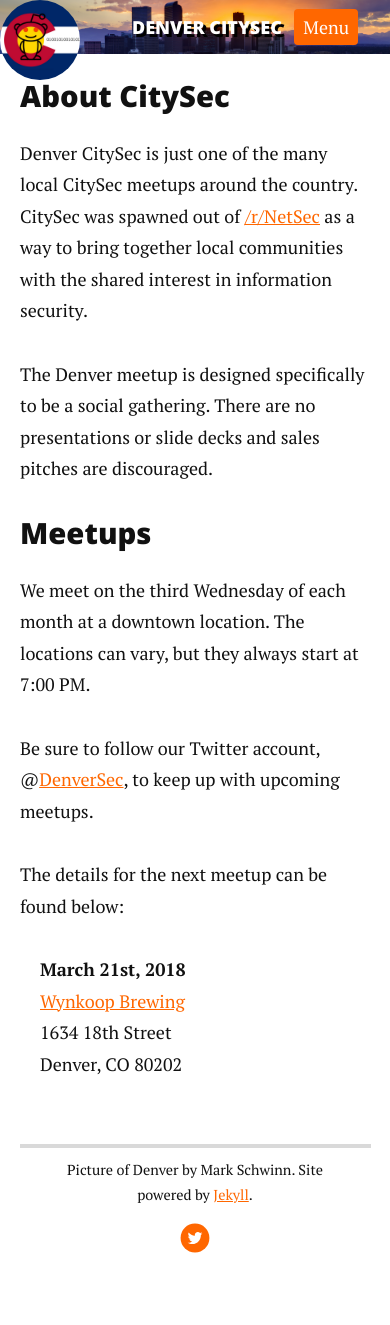
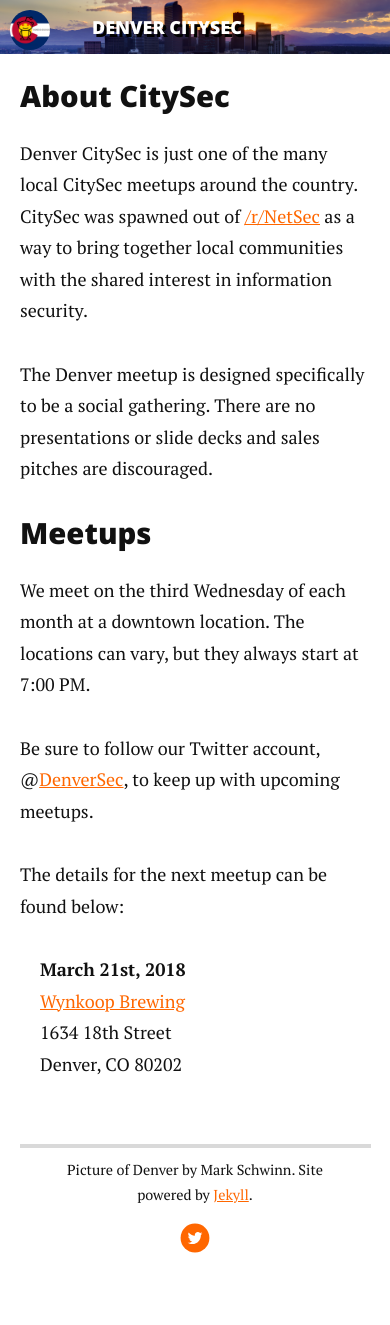
Before and after one commit to denversec/denversec.github.io, a Jekyll site: the page built from index.html, in a window 390 px wide. Built offline with Jekyll 4.4.1, drawn with Linux system fonts in a browser that asks for light colours; nearby versions of some CDN libraries.

Commit message:
Adjust CSS for small displays (phones)

```diff
--- a/_includes/header.html
+++ b/_includes/header.html
@@ -1,6 +1,6 @@
  <div class="header">
      <div class="container">
-         <img src="/assets/img/logo.png" style="float: left; overflow: auto; margin-right: 20px; border-radius: 50%;" width="80" height="80" />
+         <img class="header-icon" src="/assets/img/logo.png" />
          <h1 class="logo"><a href="{{ site.baseurl }}/">{{ site.title }}</a></h1>
          <nav class="nav-collapse">
              <ul class="noList">
--- a/assets/css/style.css
+++ b/assets/css/style.css
@@ -154,6 +154,25 @@
 .h1,.h2,.h3,.h4,.h5,.h6,h1,h2,h3,h4,h5,h6{
     margin:.5rem 0 1.5rem;
     font-family:Open Sans,Helvetica,Arial,sans-serif
+}
+img.header-icon {
+    float: left;
+    overflow: auto;
+    border-radius: 50%;
+    margin-top: 10px;
+    margin-left: 10px;
+    margin-right: 10px;
+    width: 40px;
+    height: 40px;
+}
+@media (min-width:43.75em){
+    img.header-icon{
+        width: 80px;
+        height: 80px;
+        margin-top: 0px;
+        margin-left: 0px;
+        margin-right: 20px;
+    }
 }
 .h1,h1{
     font-size:2em;
@@ -491,6 +510,7 @@
     max-height:9999px
 }
 .nav-toggle{
+    display: none;
     -webkit-tap-highlight-color:transparent;
     -webkit-touch-callout:none;
     -webkit-user-select:none;
```
